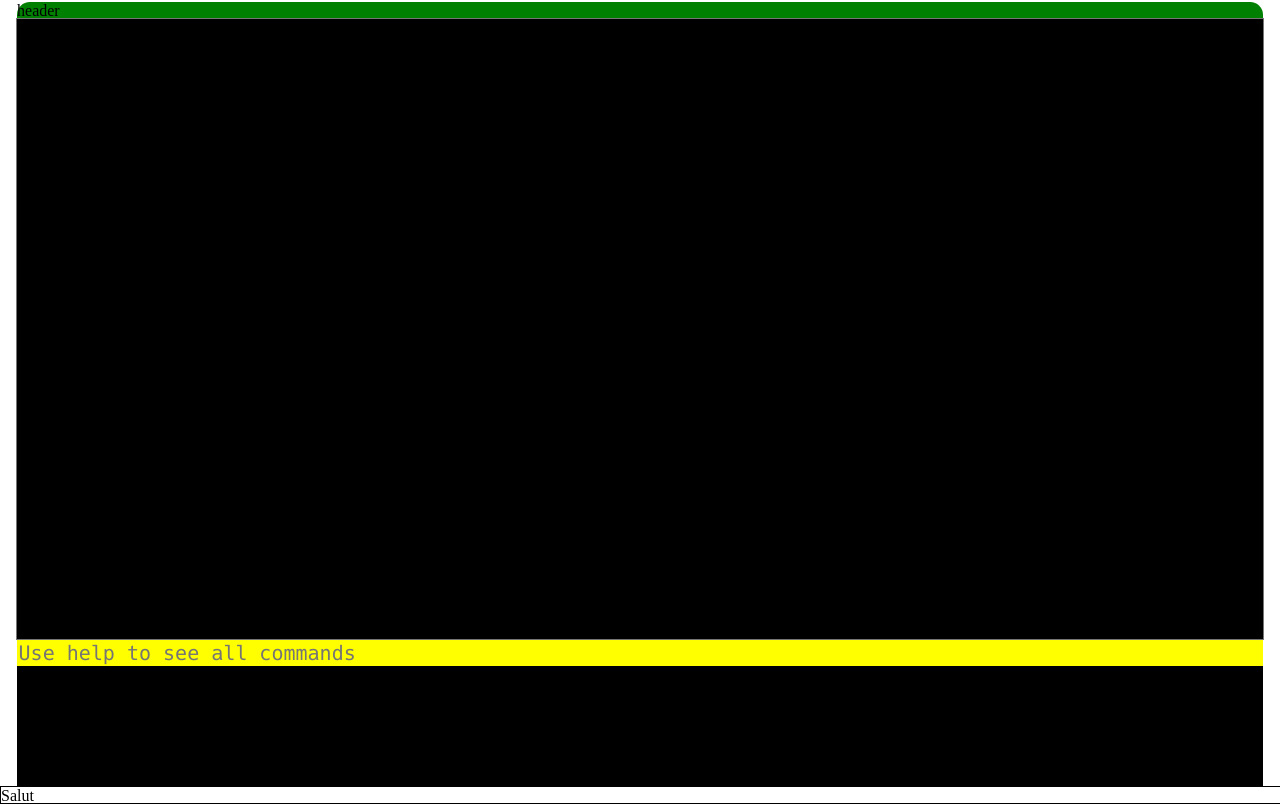
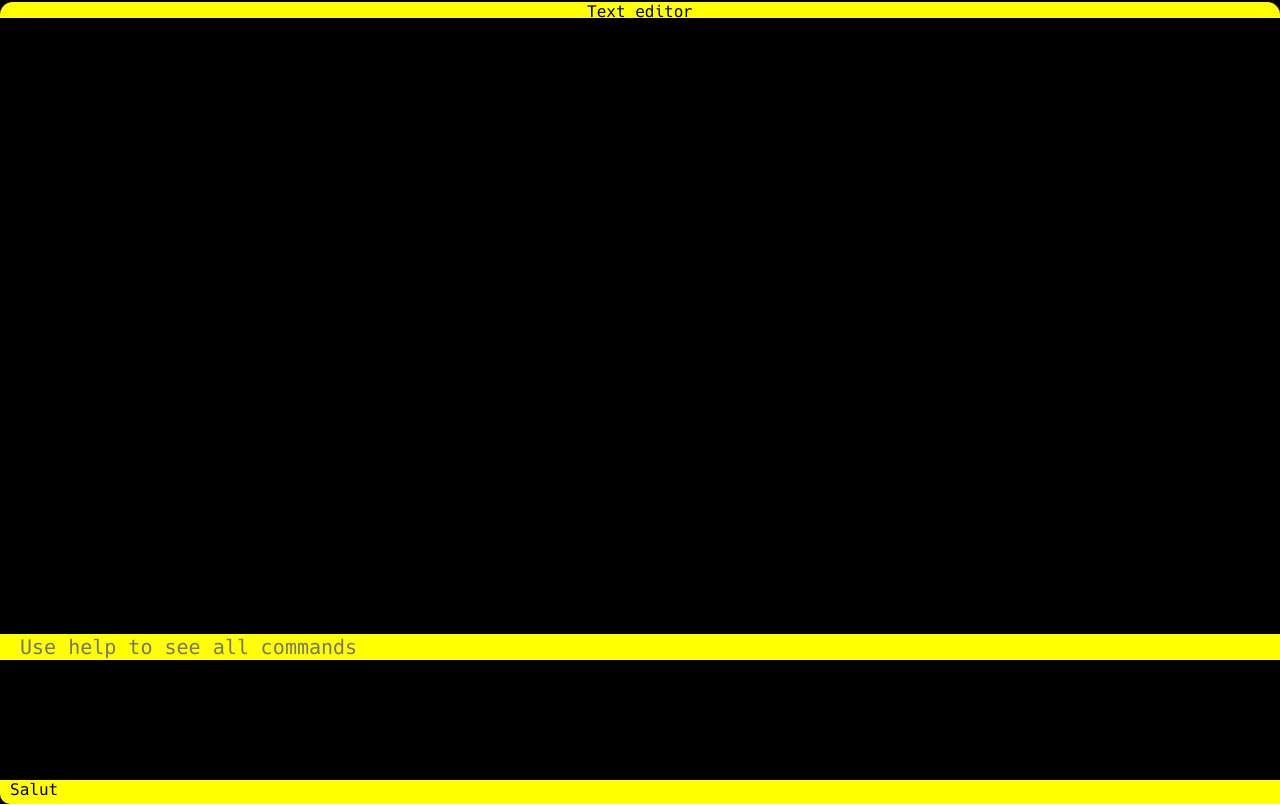
Before and after one commit to catalinfl/text-editor, a React (Vite) app: page / in a window 1280 px wide. Built offline with nearby package versions, Linux system fonts and the light colour scheme.

Commit message:
design finished

```diff
--- a/src/App.sass
+++ b/src/App.sass
@@ -10,7 +10,6 @@ body
     margin: 0
     padding: 0
 
-
     .editor
         margin: 0
         padding: 0
--- a/src/App.tsx
+++ b/src/App.tsx
@@ -24,6 +24,11 @@ function App() {
     const [codeBackgroundColor, setCodeBackgroundColor] = useState<string>("")
     const [codeFontSize, setCodeFontSize] = useState<string>("")
     const [codeColor, setCodeColor] = useState<string>("");
+    const [footerBackgroundColor, setFooterBackgroundColor] = useState<string>("")
+    const [footerColor, setFooterColor] = useState<string>("");
+    const [headerBackgroundColor, setHeaderBackgroundColor] = useState<string>("")
+    const [headerColor, setHeaderColor] = useState<string>("");
+    const [background, setBackground] = useState<string>("");
 
     const onKeyPressed = (event: any) => {
       if (event.key === "Enter") {
@@ -95,6 +100,37 @@ function App() {
         setCodeBackgroundColor(commandSplit[1])
         createMessage(commandP as string)
       }
+      else if (commandP === "fc" || commandP === "footerc") {
+        setFooterColor(commandSplit[1])
+        createMessage(commandP as string)
+      }
+      else if (commandP === "fbc" || commandP === "footerbc") {
+        setFooterBackgroundColor(commandSplit[1])
+        createMessage(commandP as string)
+      }
+      else if (commandP === "hc" || commandP === "headerc") {
+        setHeaderColor(commandSplit[1])
+        createMessage(commandP as string)
+      }
+      else if (commandP === "hbc" || commandP === "headerbc") {
+        setHeaderBackgroundColor(commandSplit[1])
+        createMessage(commandP as string)
+      }
+      else if (commandP === "background" || commandP === "setb") {
+        setBackground(commandSplit[1])
+        createMessage(commandP as string)
+      }
+      else if (commandP === "theme") {
+        setBackgroundColor(commandSplit[1])
+        setHeaderBackgroundColor(commandSplit[1])
+        setFooterBackgroundColor(commandSplit[1])
+        createMessage(commandP as string)
+      }
+      else if (commandP === "btheme") {
+        setTerminalInputBackgroundColor(commandSplit[1])
+        setCodeBackgroundColor(commandSplit[1])
+        createMessage(commandP as string)
+      }
       else
       setMessages(`${commandP} is not a command`)
     }
@@ -104,27 +140,30 @@ function App() {
       setMessages(`${word} has been changed`)
     }
 
+
     useEffect(() => {
       if (terminalCommand !== null) {
-      initializeTerminalCommand(terminalCommand as string)
+        initializeTerminalCommand(terminalCommand as string)
     }
     }, [terminalCommand])
 
 
   return (
+  <body style={{ backgroundColor: `${background}` ? `${background}` : `black`}}>
   <div className="editor">
-    <Header />
+    <Header color={headerColor} backgroundColor={headerBackgroundColor}/>
     <Principal backgroundColor={codeBackgroundColor} color={codeColor} fontSize={codeFontSize}/>
     <div className="terminal">
-      <input placeholder='Use help to see all commands' style={{
+      <input spellCheck="false" placeholder='Use help to see all commands' style={{
             fontSize: `${fontSize}` ? `${fontSize}px` : `30px`,
             color: `${color}` ? `${color}` : 'white',
             backgroundColor: `${backgroundColor}` ? `${backgroundColor}` : "yellow",
             }} ref={terminalRef} onKeyDown={onKeyPressed} type="text" className="terminalInput" />
       <TerminalInputs color={terminalInputColor} backgroundColor={terminalInputBackgroundColor} fontSize={terminalInputFontSize} messages={messages}/>
     </div>
-      <Footer />
+      <Footer color={footerColor as string} backgroundColor={footerBackgroundColor}/>
   </div>
+  </body>
   )
 }
 
--- a/src/components/Footer/Footer.sass
+++ b/src/components/Footer/Footer.sass
@@ -1,9 +1,14 @@
 .footer
     display: flex
     width: 100vw
-    height: 2vh
-    border: solid 1px #000
+    margin: auto
+    height: 3vh
+    border-radius: 0px 0px 0px 10px
+    padding-left: 10px
 
     p
         margin: 0
+        display: flex
         padding: 0
+        font-family: Hack
+        justify-content: space-between
--- a/src/components/Footer/Footer.tsx
+++ b/src/components/Footer/Footer.tsx
@@ -1,10 +1,20 @@
 import "./Footer.sass"
 import React, { useEffect } from 'react'
 
-const Footer = () => {
+type FooterProps = {
+  color?: string;
+  backgroundColor?: string;
+}
+
+const Footer = ({color, backgroundColor}: FooterProps) => {
 
   return (
-    <div className="footer">
+    <div className="footer"
+    style={{
+      color: `${color}` ? `${color}` : "black",
+      backgroundColor: `${backgroundColor}` ? `${backgroundColor}` : "yellow"
+    }}
+    >
       <p> Salut </p>
     </div>
   )
--- a/src/components/Header/Header.sass
+++ b/src/components/Header/Header.sass
@@ -1,15 +1,18 @@
 .header
     display: flex
     flex-direction: row
-    width: 97.34vw
+    width: 100vw
     margin-top: 0.2vh
     border-radius: 1vw 1vw 0px 0px
     height: 2vh
-    border: none
     background-color: green
     margin-left: auto
     margin-right: auto
+    justify-content: center
+    font-family: Hack
+
 
     p
         margin: 0
         padding: 0
+        display: flex
--- a/src/components/Header/Header.tsx
+++ b/src/components/Header/Header.tsx
@@ -1,9 +1,18 @@
 import React from 'react'
 import './Header.sass'
-const Header = () => {
+type HeaderProps = {
+  color?: string;
+  backgroundColor: string;
+}
+const Header = ({color, backgroundColor}: HeaderProps) => {
   return (
-    <div className="header">
-        header
+    <div className="header"
+      style={{
+        color: `${color}` ? `${color}` : 'black',
+        backgroundColor: `${backgroundColor}` ? `${backgroundColor}` : 'yellow'
+      }}
+    >
+       <p> Text editor </p>
     </div>
   )
 }
--- a/src/components/Principal/Principal.sass
+++ b/src/components/Principal/Principal.sass
@@ -5,8 +5,9 @@
     .principalInput
         margin: auto
         font-family: FiraCode
-        width: 97vw
-        // margin-left: 40px
+        width: 100vw
+        border: none
+        padding: 0px 10px
         height: 77vh
         resize: none
         outline: none
--- a/src/components/Terminal/Terminal.sass
+++ b/src/components/Terminal/Terminal.sass
@@ -6,12 +6,14 @@
     display: flex
     flex-direction: column
     font-family: Hack
+    width: 100vw
 
     .terminalInput
         resize: none
         outline: none
         border: none
-        width: 97.1vw
+        width: 100vw
+        padding-left: 20px
         font-family: Hack
         margin: auto
         margin-bottom: 0
--- a/src/components/TerminalInputs/TerminalInputs.sass
+++ b/src/components/TerminalInputs/TerminalInputs.sass
@@ -1,9 +1,10 @@
 .terminalInputs
-        width: 97.3vw
+        width: 100vw
         height: 15vh
         margin: auto
         font-size: Hack
         margin-bottom: 0
+        padding-left: 20px
 
         .terminalParagraphs
                 display: flex
```
